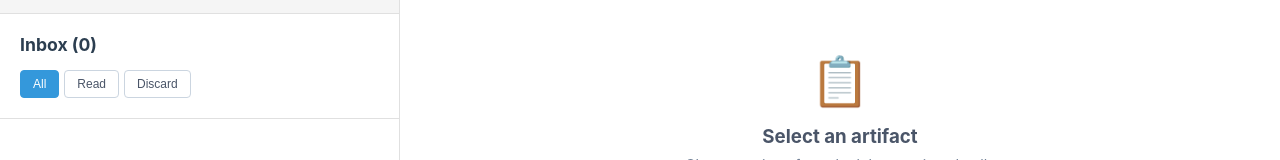
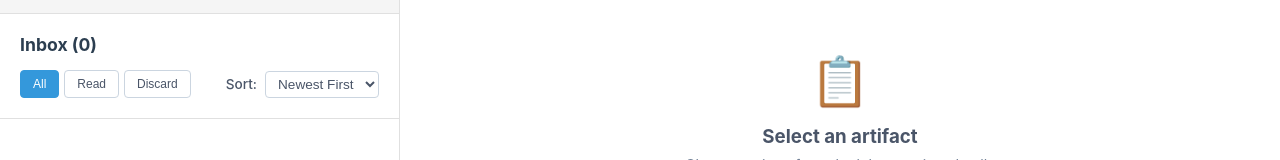
Before and after one commit to BlockSecCA/docfilter, a React (Vite) app in the folder src/renderer/: page / in a window 1280 px wide. Shown: the part 318-478 px from the top of the page. Built offline with nearby package versions, Linux system fonts and the light colour scheme.

Commit message:
Added time sorting to inbox

```diff
--- a/src/renderer/src/components/Inbox.css
+++ b/src/renderer/src/components/Inbox.css
@@ -23,9 +23,43 @@
   color: #2c3e50;
 }
 
+.controls {
+  display: flex;
+  justify-content: space-between;
+  align-items: center;
+  gap: 20px;
+}
+
 .filter-buttons {
   display: flex;
   gap: 5px;
+}
+
+.sort-controls {
+  display: flex;
+  align-items: center;
+  gap: 8px;
+}
+
+.sort-controls label {
+  font-size: 0.85rem;
+  color: #4a5568;
+  font-weight: 500;
+}
+
+.sort-select {
+  padding: 4px 8px;
+  border: 1px solid #cbd5e0;
+  border-radius: 4px;
+  background: white;
+  color: #4a5568;
+  font-size: 0.85rem;
+  cursor: pointer;
+}
+
+.sort-select:focus {
+  outline: none;
+  border-color: #3498db;
 }
 
 .filter-buttons button {
--- a/src/renderer/src/components/Inbox.tsx
+++ b/src/renderer/src/components/Inbox.tsx
@@ -22,6 +22,7 @@ function Inbox({ onArtifactSelect, refreshTrigger }: InboxProps) {
   const [artifacts, setArtifacts] = useState<Artifact[]>([]);
   const [loading, setLoading] = useState(true);
   const [filter, setFilter] = useState('all');
+  const [sortOrder, setSortOrder] = useState<'newest' | 'oldest'>('newest');
 
   useEffect(() => {
     loadArtifacts();
@@ -38,11 +39,22 @@ function Inbox({ onArtifactSelect, refreshTrigger }: InboxProps) {
     }
   };
 
-  const filteredArtifacts = artifacts.filter(artifact => {
+  const filteredAndSortedArtifacts = artifacts
+    .filter(artifact => {
       if (filter === 'all') return true;
       if (filter === 'read') return artifact.ai_recommendation?.toLowerCase() === 'read';
       if (filter === 'discard') return artifact.ai_recommendation?.toLowerCase() === 'discard';
       return true;
+    })
+    .sort((a, b) => {
+      const dateA = new Date(a.created_at).getTime();
+      const dateB = new Date(b.created_at).getTime();
+
+      if (sortOrder === 'newest') {
+        return dateB - dateA; // Newest first
+      } else {
+        return dateA - dateB; // Oldest first
+      }
     });
 
   const handleDelete = async (e: React.MouseEvent, artifactId: string) => {
@@ -89,7 +101,8 @@ function Inbox({ onArtifactSelect, refreshTrigger }: InboxProps) {
   return (
     <div className="inbox">
       <div className="inbox-header">
-        <h2>Inbox ({filteredArtifacts.length})</h2>
+        <h2>Inbox ({filteredAndSortedArtifacts.length})</h2>
+        <div className="controls">
           <div className="filter-buttons">
             <button
               className={filter === 'all' ? 'active' : ''}
@@ -110,16 +123,29 @@ function Inbox({ onArtifactSelect, refreshTrigger }: InboxProps) {
               Discard
             </button>
           </div>
+          <div className="sort-controls">
+            <label htmlFor="sort-select">Sort:</label>
+            <select
+              id="sort-select"
+              value={sortOrder}
+              onChange={(e) => setSortOrder(e.target.value as 'newest' | 'oldest')}
+              className="sort-select"
+            >
+              <option value="newest">Newest First</option>
+              <option value="oldest">Oldest First</option>
+            </select>
+          </div>
+        </div>
       </div>
 
       <div className="artifact-list">
-        {filteredArtifacts.length === 0 ? (
+        {filteredAndSortedArtifacts.length === 0 ? (
           <div className="empty-state">
             <p>No artifacts yet</p>
             <span>Drop files or add URLs to get started</span>
           </div>
         ) : (
-          filteredArtifacts.map(artifact => (
+          filteredAndSortedArtifacts.map(artifact => (
             <div
               key={artifact.id}
               className="artifact-item"
```
Lines whose indentation alone changed are shown as unchanged.
